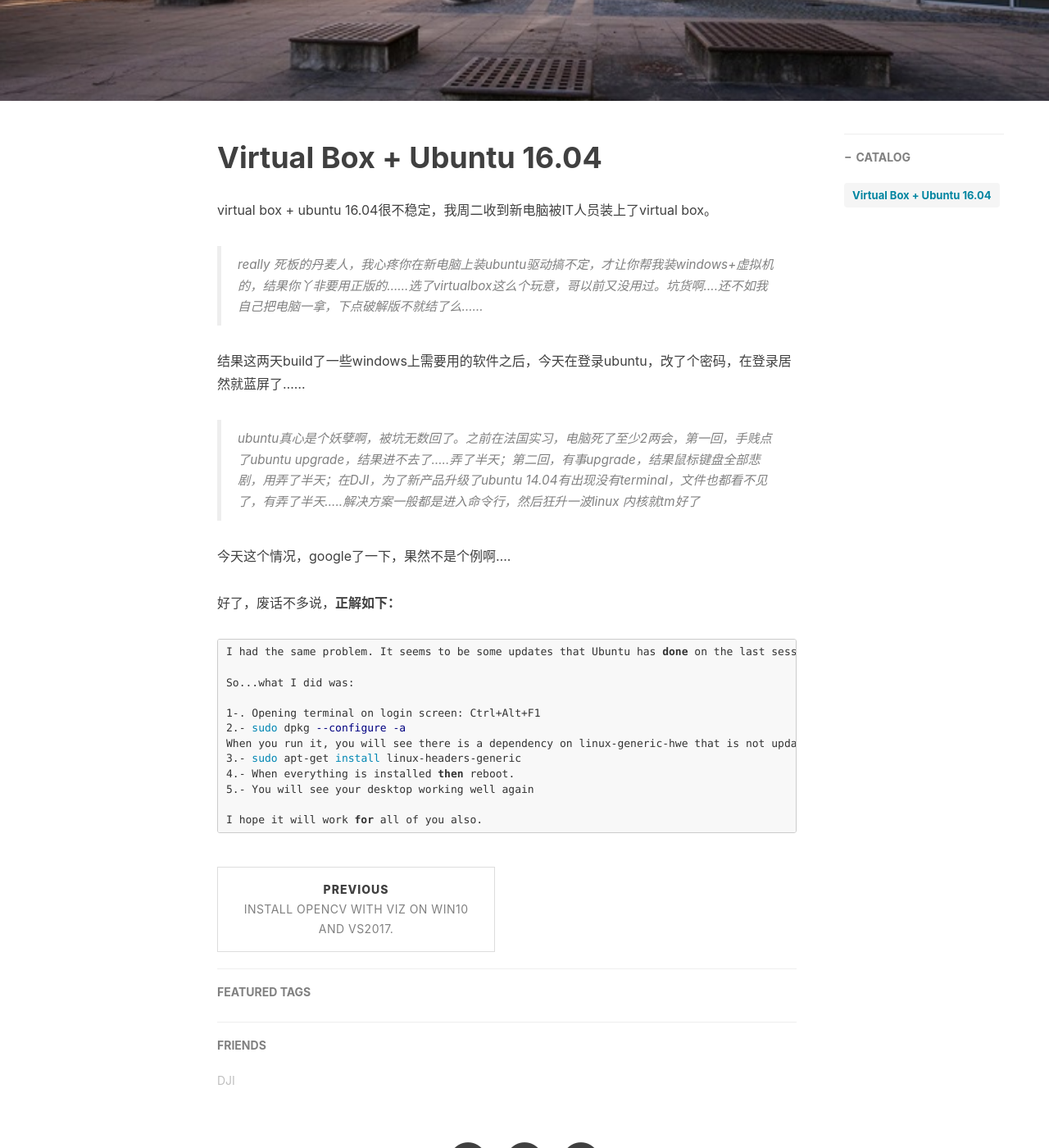
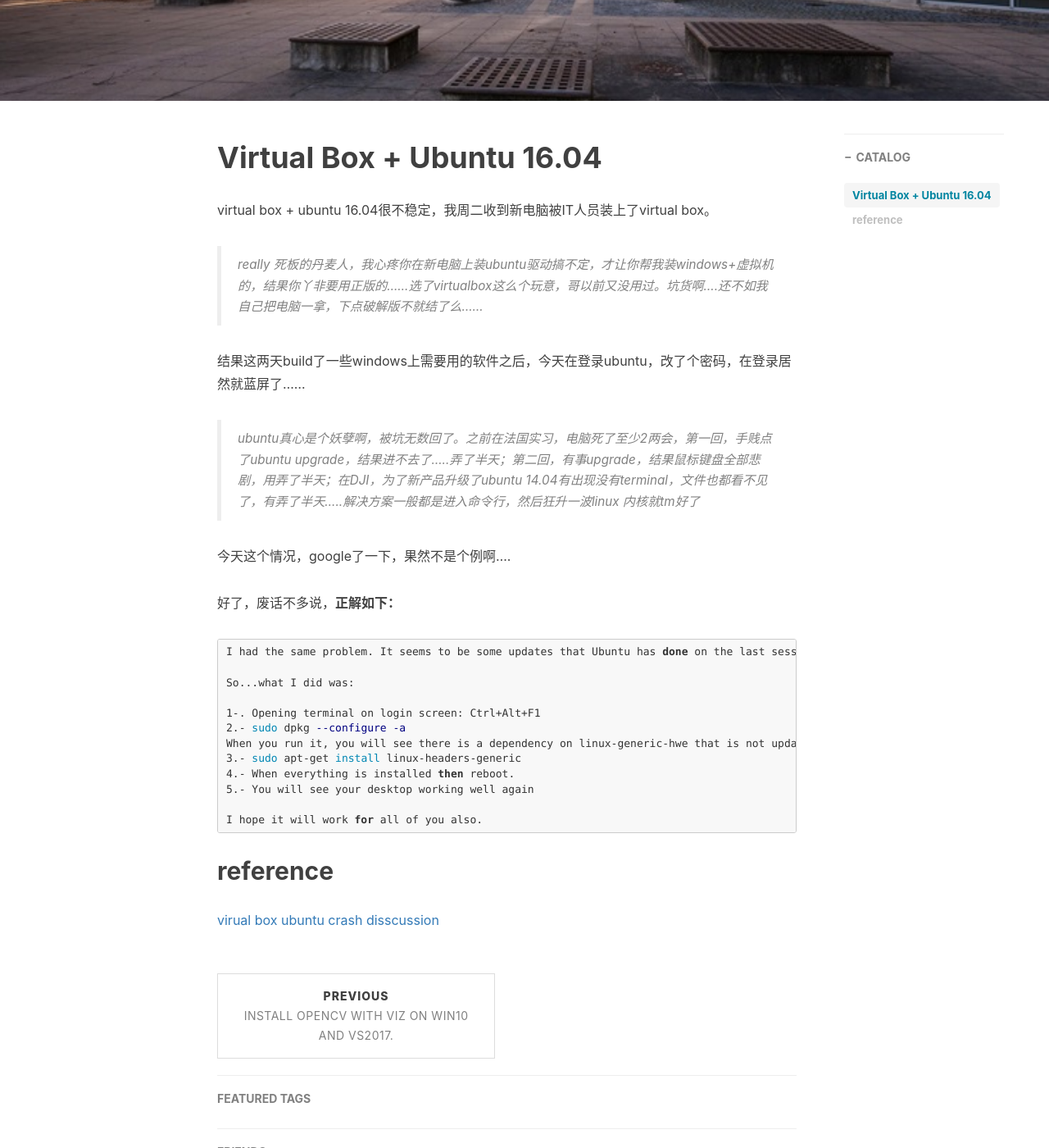
Before and after one commit to hux062303/hux062303.github.io, a Jekyll site: the page built from _posts/2017-11-09-virtualbox-ubuntu-crash.md, in a window 1280 px wide and 1400 px high, scrolled down 394 px. Shown: the whole window at 82% size. Built offline with Jekyll 4.4.1, drawn with Linux system fonts in a browser that asks for light colours; nearby versions of some CDN libraries; comment, search, counter and statistics services are not loaded.

Commit message:
Update 2017-11-09-virtualbox-ubuntu-crash.md

````diff
--- a/_posts/2017-11-09-virtualbox-ubuntu-crash.md
+++ b/_posts/2017-11-09-virtualbox-ubuntu-crash.md
@@ -42,3 +42,6 @@
 
 I hope it will work for all of you also.
 ```
+
+## reference
+[virual box ubuntu crash disscussion](https://forums.virtualbox.org/viewtopic.php?f=6&t=80178)
````
